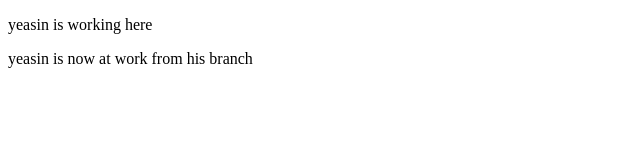
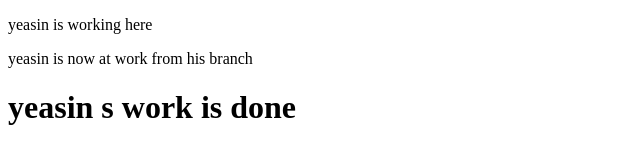
Before and after one commit to Mr-Seum/developer-portfolio, a plain HTML site: page index.html in a window 1280 px wide. Shown: the whole page, without its empty margins (0-640 px from the left). Drawn offline with Linux system fonts and the light colour scheme.

Commit message:
yeasin final

```diff
--- a/index.html
+++ b/index.html
@@ -10,5 +10,6 @@
 <body>
     <p>yeasin is working here</p>
     <p>yeasin is now at work from his branch</p>
+    <h1>yeasin s work is done</h1>
 </body>
 </html>
```
